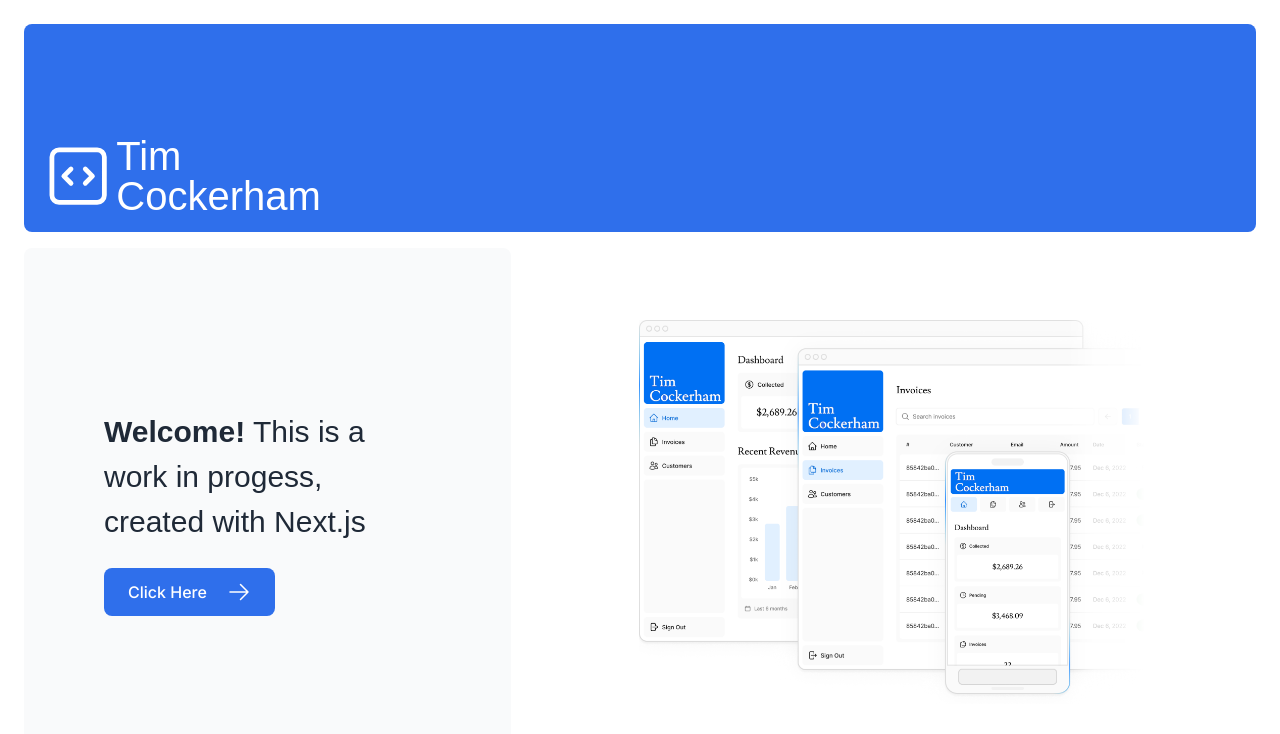
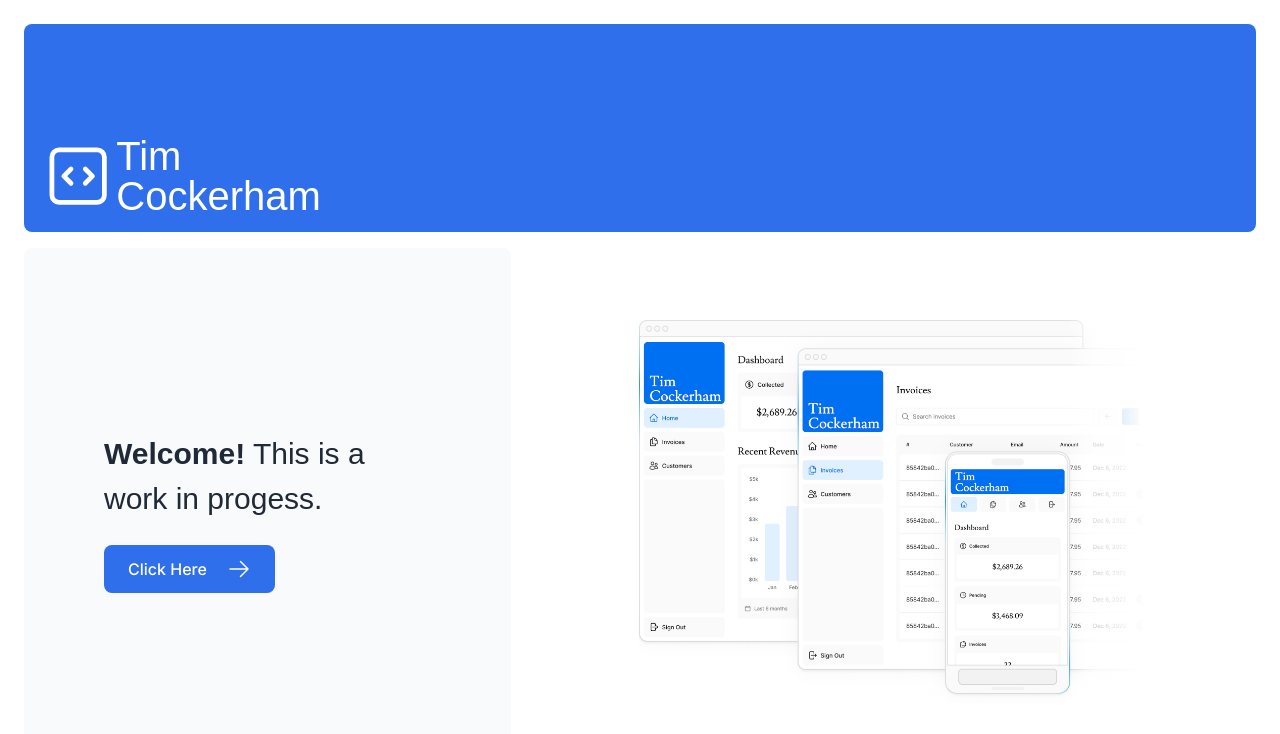
Before and after one commit to tjcocker/NextJS-App, a Next.js app: page / in a window 1280 px wide. Shown: the top 734 px of the page. Built offline with nearby package versions, Linux system fonts and the light colour scheme; a web font is replaced by a local one.

Commit message:
update to homepage

```diff
--- a/app/page.tsx
+++ b/app/page.tsx
@@ -13,7 +13,7 @@ export default function Page() {
       <div className="mt-4 flex grow flex-col gap-4 md:flex-row">
         <div className="flex flex-col justify-center gap-6 rounded-lg bg-gray-50 px-6 py-10 md:w-2/5 md:px-20">
           <p className={`${lusitana.className} text-xl text-gray-800 md:text-3xl md:leading-normal`}>
-            <strong>Welcome!</strong> This is a work in progess, created with Next.js</p>
+            <strong>Welcome!</strong> This is a work in progess.</p>
           <Link
             href="/dashboard"
             className="flex items-center gap-5 self-start rounded-lg bg-blue-600 px-6 py-3 text-sm font-medium text-white transition-colors hover:bg-blue-400 md:text-base"
```
